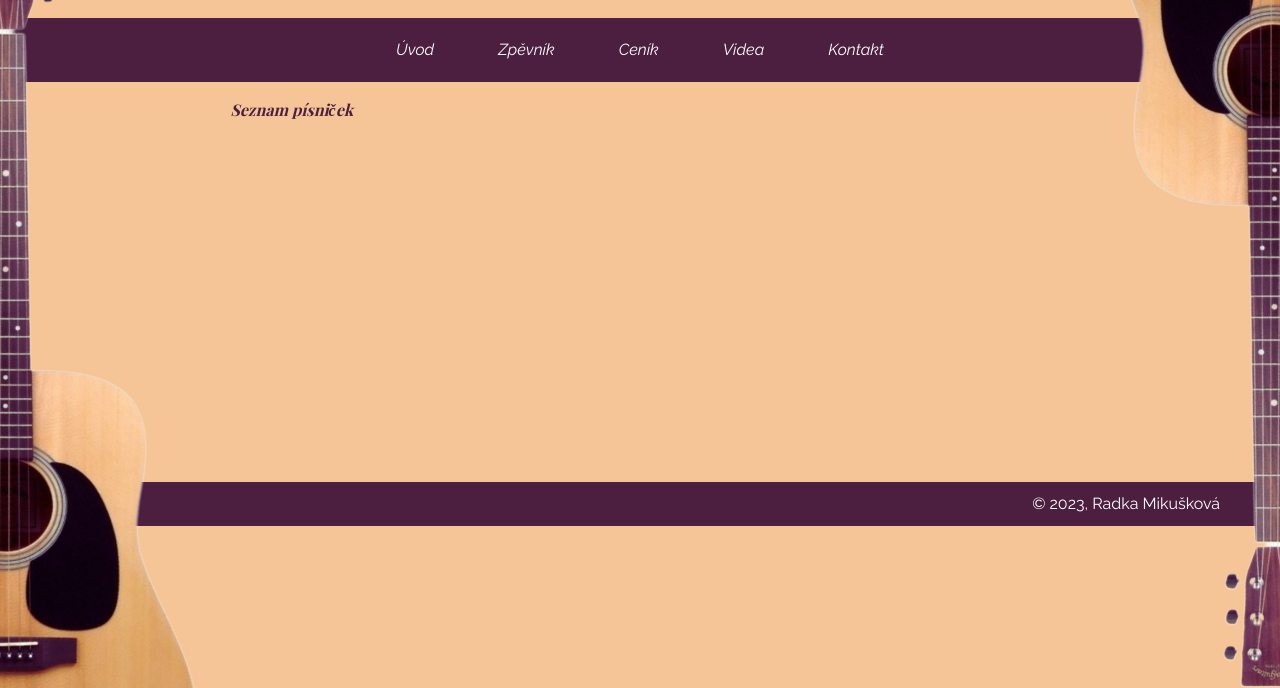
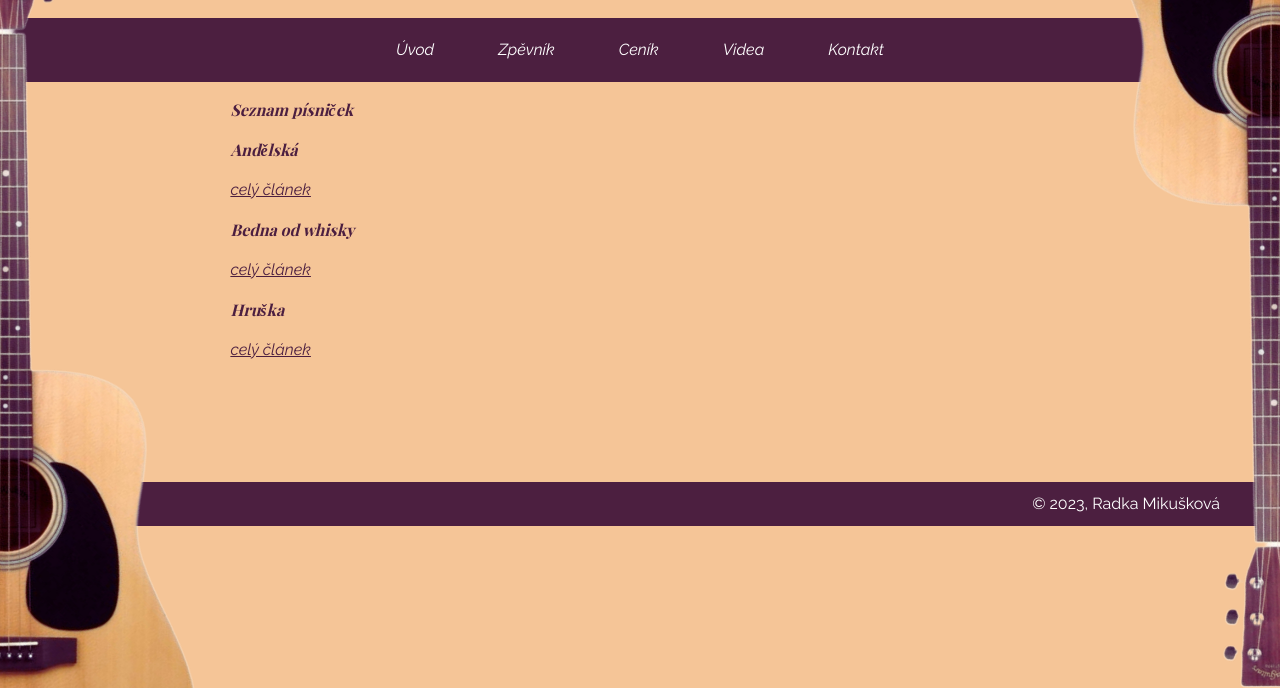
Before and after one commit to apahopoj/kytara, an Eleventy site: page zpevnik.html in a window 1280 px wide. Shown: the part 112-800 px from the top of the page. Built offline with nearby package versions, Linux system fonts and the light colour scheme; Eleventy itself is replaced by a stand-in of ours; files that its build step writes are made by us from their sources; a web font is replaced by a local one.

Commit message:
netlifyhotovo

```diff
--- a/_includes/pisnicka.njk
+++ b/_includes/pisnicka.njk
@@ -2,9 +2,11 @@
 layout: moje-sablona.njk
 title: Písnička
 ---
-
+<section>
 <h3>{{title}}</h3>
 
 Publikováno {{page.date.toLocaleString( 'cs-CZ')}}<br>
 
 {{content | safe}}
+
+</section>
--- a/zpevnik.html
+++ b/zpevnik.html
@@ -1,12 +1,14 @@
 ---
 layout: moje-sablona.njk
 title: Zpěvník
+
 ---
 <section>
  <h3>Seznam písniček</h3>
- <ul>
- {% for pisnicka in collection.zpevnik %}
- <li>{{pisnicka.data.title}}</li>
+
+ {% for pisnicka in collections.zpevnik %}
+ <h2>{{pisnicka.data.title}}</h2>
+ <p><a href="{{pisnicka.url}}">celý článek</a></p>
  {% endfor %}
-</ul>
+
 </section>
```
Also changed, not shown: zpevnik/andelska.md (+3 -0 lines), pisnicka.html (deleted).
